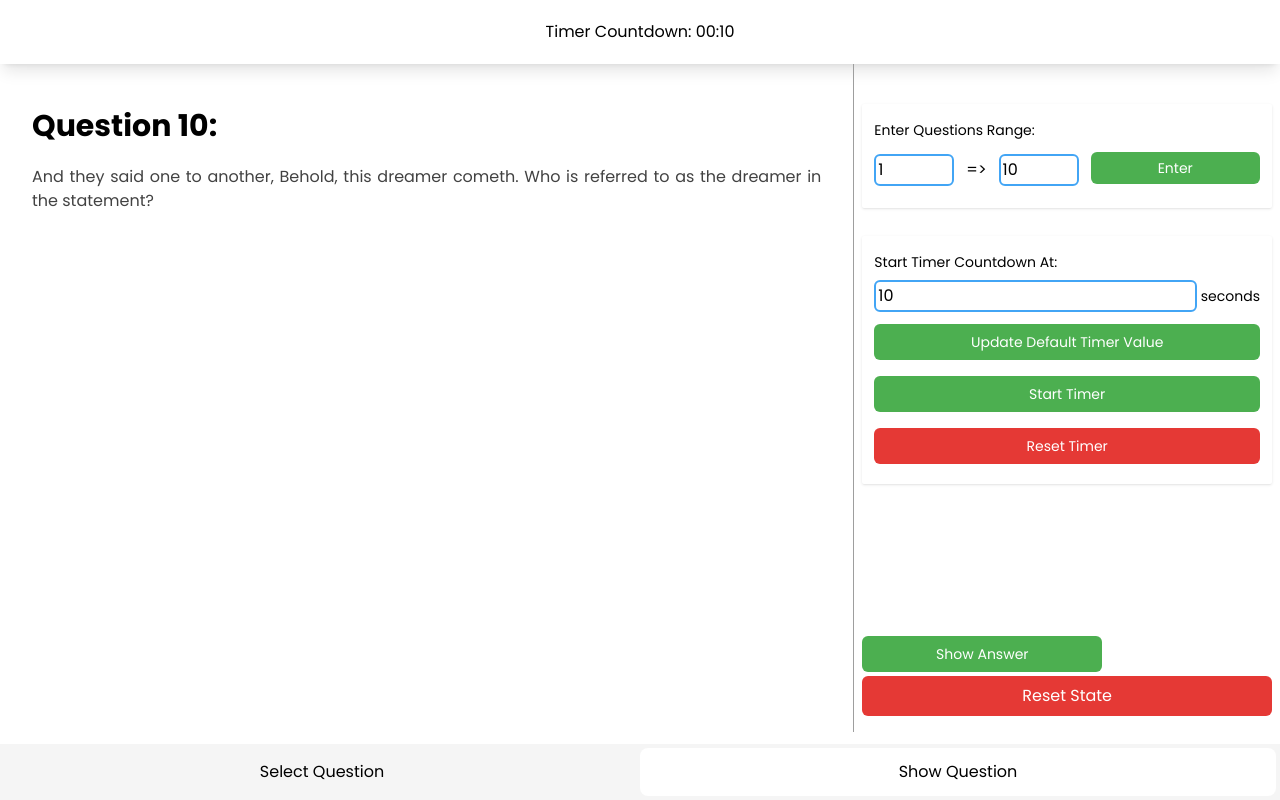
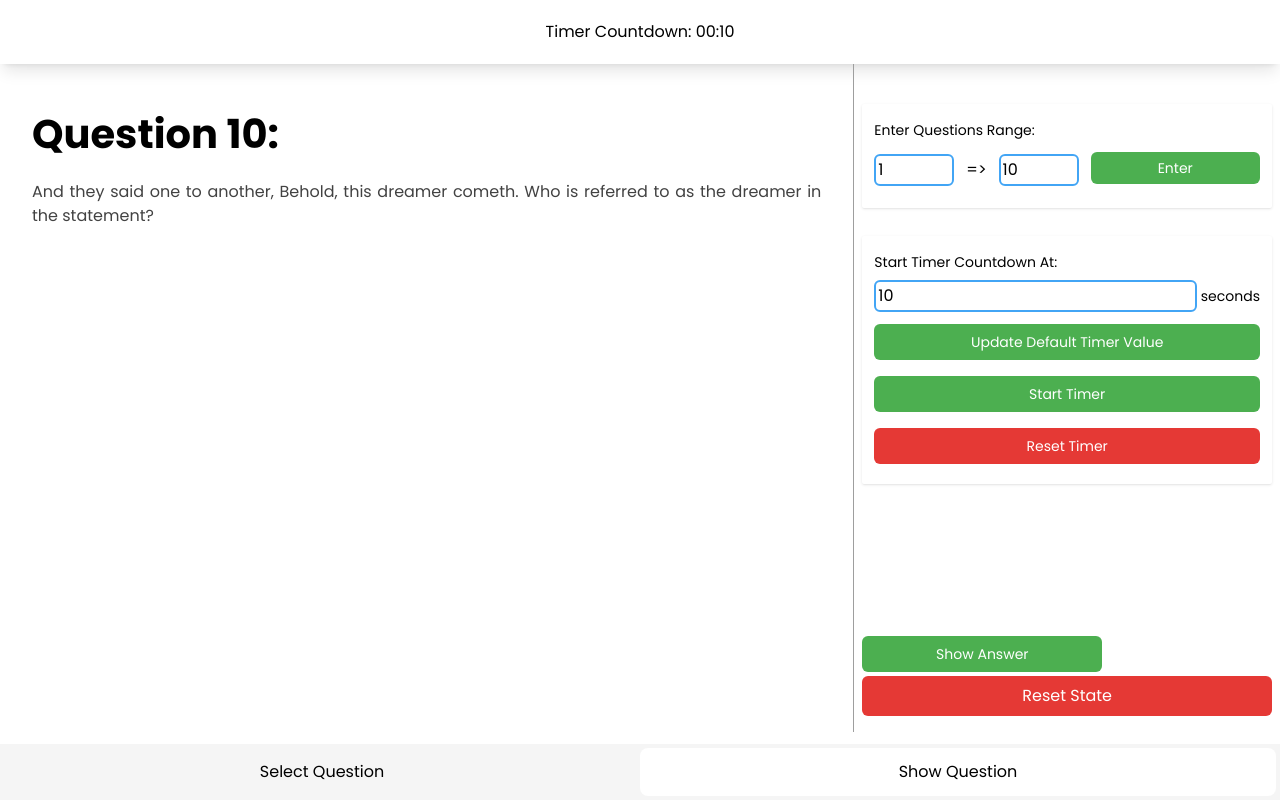
Before and after one commit to allostimzy/quizzo, a React (Vite) app: page / in a window 1280 px wide. Both pictures are taken after a click on the element "10". Built offline with nearby package versions, Linux system fonts and the light colour scheme.

Commit message:
Update QuestionTab.jsx

```diff
--- a/src/components/QuestionTab.jsx
+++ b/src/components/QuestionTab.jsx
@@ -8,7 +8,7 @@ export default function QuestionTab({ questionIndex, showAnswer }) {
       ) : (
         <>
           <div className="mb-8">
-            <h3 className="font-bold text-[30px] mb-4">
+            <h3 className="font-bold text-[40px] mb-4">
               Question {questionIndex}:
             </h3>
             <p className="text-gray-800">
```
